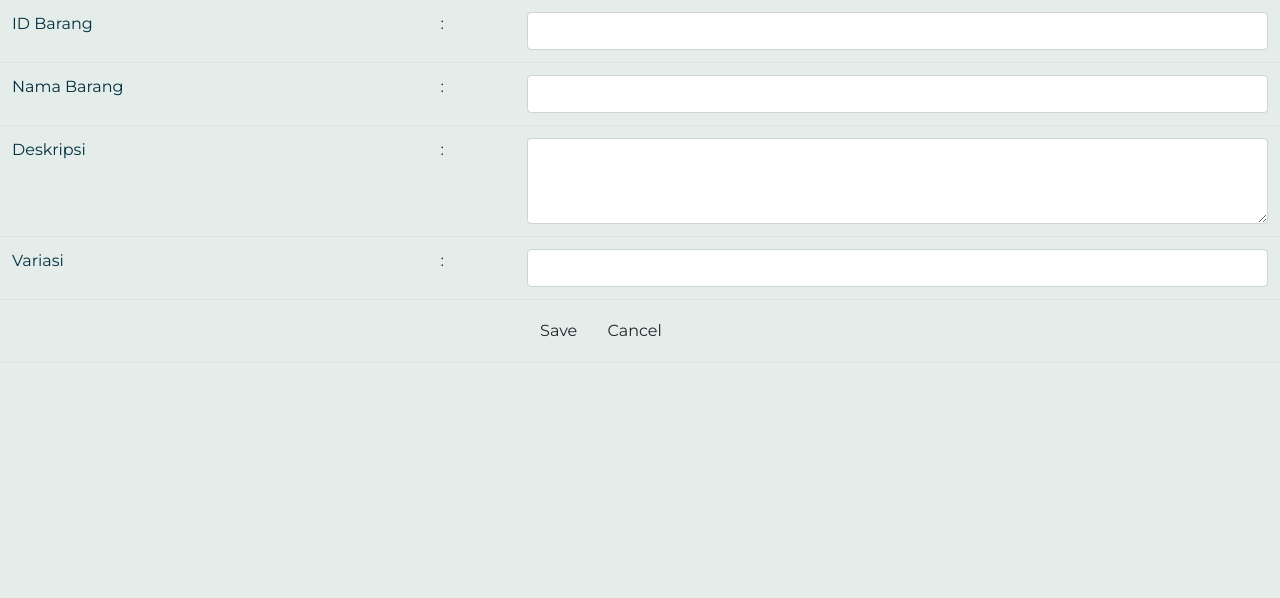
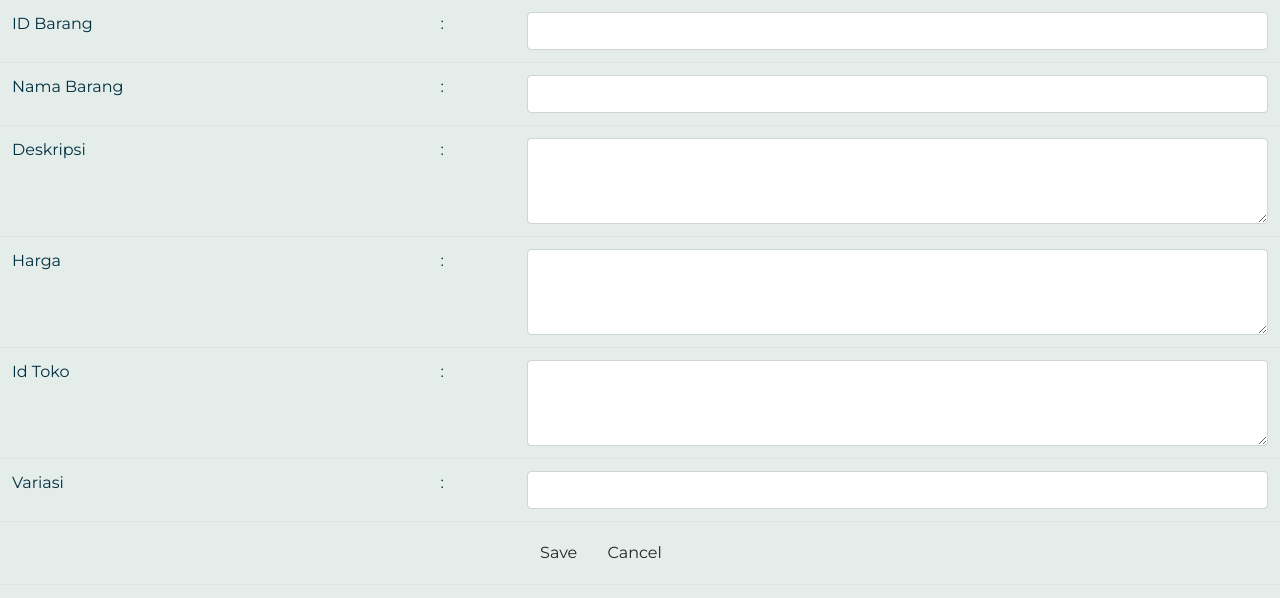
Before and after one commit to khonsa-mutmainnah/TumuGaleriBisnis, a PHP site: page /index.php?p=barang in a window 1280 px wide. Shown: the part 114-712 px from the top of the page. Run offline with PHP 8.4, Linux system fonts and the light colour scheme.

Commit message:
barang lagi barang lagi

```diff
--- a/pages/barang.php
+++ b/pages/barang.php
@@ -53,6 +53,20 @@
 				</td>
 			</tr>
 			<tr>
+				<td>Harga</td>
+				<td>:</td>
+				<td><textarea class="form-control" name="Harga" rows="3" cols="19"
+				value="<?php echo $objBarang->Harga; ?>"></textarea>
+				</td>
+			</tr>
+			<tr>
+				<td>id toko</td>
+				<td>:</td>
+				<td><textarea class="form-control" name="id_toko" rows="3" cols="19"
+				value="<?php echo $objBarang->id_toko; ?>"></textarea>
+				</td>
+			</tr>
+			<tr>
 				<td>Variasi</td>
 				<td>:</td>
 				<td><input type="text" class="form-control" id_barang="variasi" name="variasi"
```
